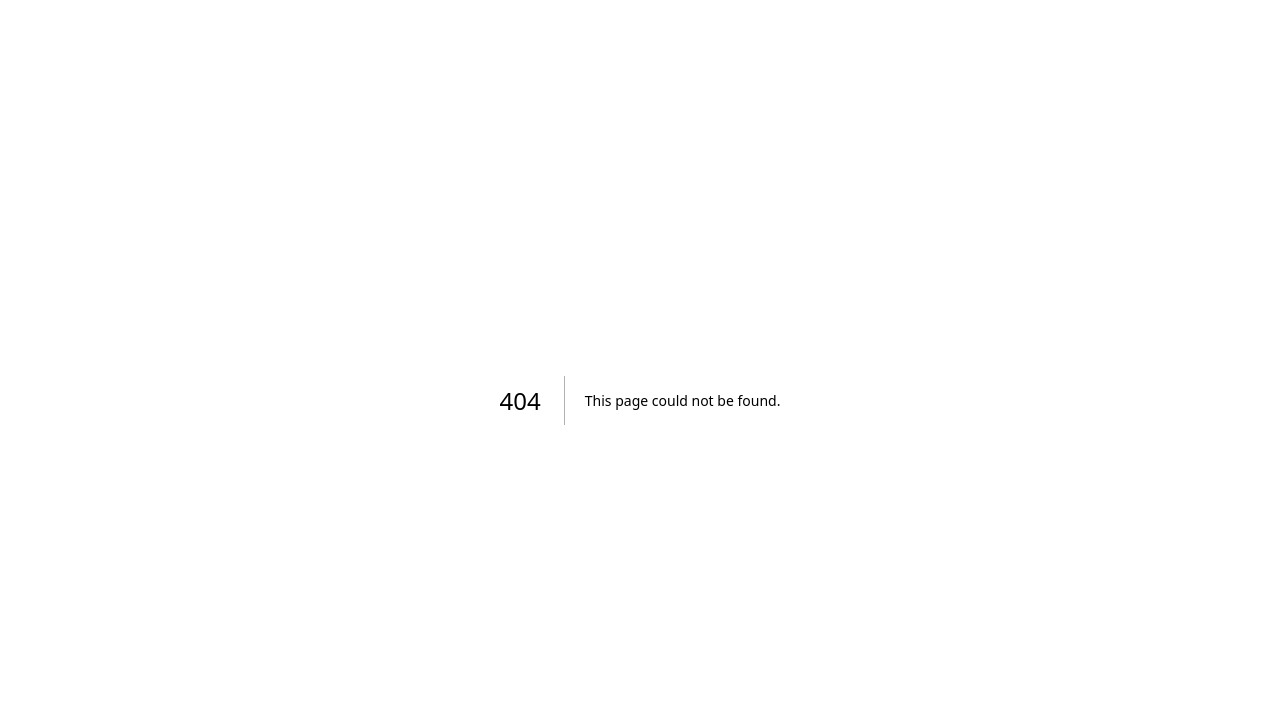
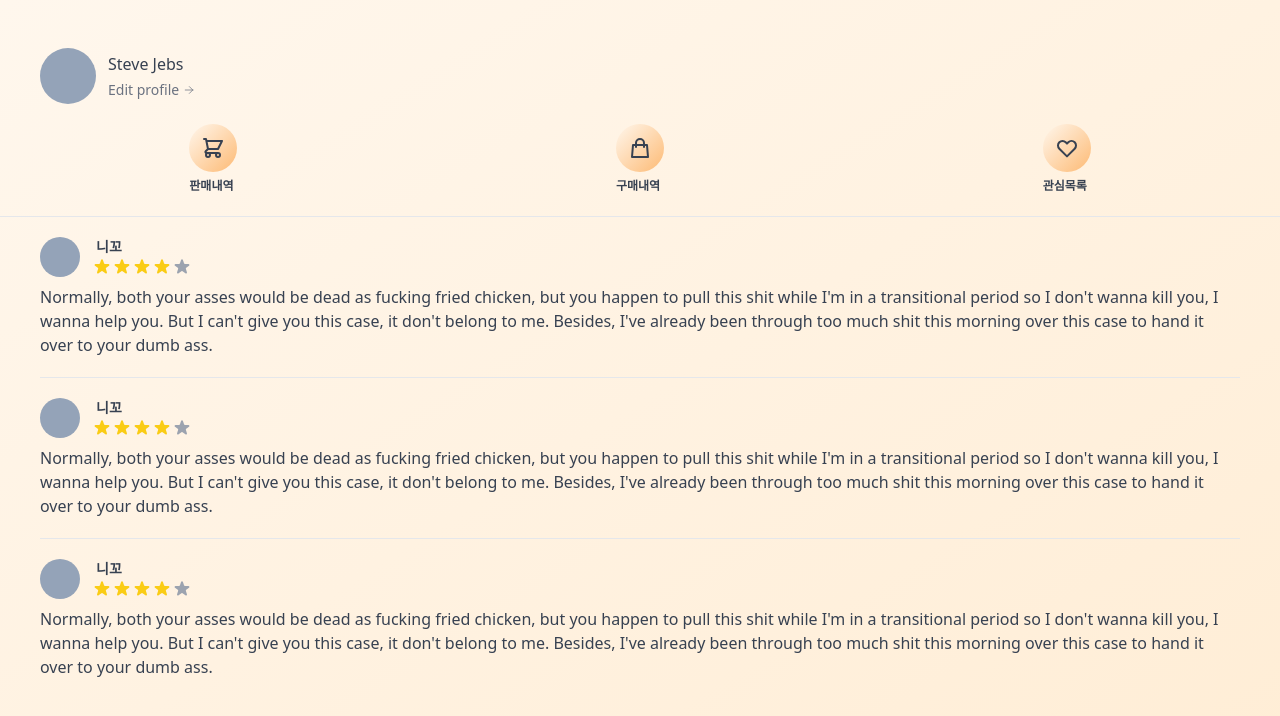
Before and after one commit to yeonvv/carrot-market, a Next.js app: page /profile in a window 1280 px wide. Before the commit this address had no page. Shown: the top 716 px of the page. Built offline with nearby package versions, Linux system fonts and the light colour scheme.

Commit message:
create profile

```diff
--- a/pages/chats/[id].tsx
+++ b/pages/chats/[id].tsx
@@ -5,91 +5,91 @@ const ChatDetail: NextPage = () => {
     <div className="h-full py-12  bg-gradient-to-br from-orange-50 to-orange-100">
       <div className="px-10 space-y-8">
         <div className="flex items-start space-x-3">
-          <div className="w-10 h-10 rounded-full bg-slate-400 ring-2 ring-offset-1 ring-orange-100" />
+          <div className="w-10 h-10 rounded-full bg-slate-400" />
           <div className="mt-5 py-1 px-2 rounded-lg w-1/2 rounded-tl-none bg-gradient-to-br from-orange-200 to-orange-100">
             Hi how much are you selling them for?
           </div>
         </div>
         <div className="flex flex-row-reverse items-start space-x-3 space-x-reverse">
-          <div className="w-10 h-10 rounded-full bg-slate-400 ring-2 ring-offset-1 ring-orange-100" />
+          <div className="w-10 h-10 rounded-full bg-slate-400" />
           <div className="mt-5 py-1 px-2 rounded-lg w-1/2 rounded-tr-none bg-gradient-to-br from-orange-100 to-orange-200">
             I want ￦20,000
           </div>
         </div>
         <div className="flex items-start space-x-3">
-          <div className="w-10 h-10 rounded-full bg-slate-400 ring-2 ring-offset-1 ring-orange-100" />
+          <div className="w-10 h-10 rounded-full bg-slate-400" />
           <div className="mt-5 py-1 px-2 rounded-lg w-1/2 rounded-tl-none bg-gradient-to-br from-orange-200 to-orange-100">
             미쳤어
           </div>
         </div>
         <div className="flex items-start space-x-3">
-          <div className="w-10 h-10 rounded-full bg-slate-400 ring-2 ring-offset-1 ring-orange-100" />
+          <div className="w-10 h-10 rounded-full bg-slate-400" />
           <div className="mt-5 py-1 px-2 rounded-lg w-1/2 rounded-tl-none bg-gradient-to-br from-orange-200 to-orange-100">
             Hi how much are you selling them for?
           </div>
         </div>
         <div className="flex flex-row-reverse items-start space-x-3 space-x-reverse">
-          <div className="w-10 h-10 rounded-full bg-slate-400 ring-2 ring-offset-1 ring-orange-100" />
+          <div className="w-10 h-10 rounded-full bg-slate-400" />
           <div className="mt-5 py-1 px-2 rounded-lg w-1/2 rounded-tr-none bg-gradient-to-br from-orange-100 to-orange-200">
             I want ￦20,000
           </div>
         </div>
         <div className="flex items-start space-x-3">
-          <div className="w-10 h-10 rounded-full bg-slate-400 ring-2 ring-offset-1 ring-orange-100" />
+          <div className="w-10 h-10 rounded-full bg-slate-400" />
           <div className="mt-5 py-1 px-2 rounded-lg w-1/2 rounded-tl-none bg-gradient-to-br from-orange-200 to-orange-100">
             미쳤어
           </div>
         </div>
         <div className="flex items-start space-x-3">
-          <div className="w-10 h-10 rounded-full bg-slate-400 ring-2 ring-offset-1 ring-orange-100" />
+          <div className="w-10 h-10 rounded-full bg-slate-400" />
           <div className="mt-5 py-1 px-2 rounded-lg w-1/2 rounded-tl-none bg-gradient-to-br from-orange-200 to-orange-100">
             Hi how much are you selling them for?
           </div>
         </div>
         <div className="flex flex-row-reverse items-start space-x-3 space-x-reverse">
-          <div className="w-10 h-10 rounded-full bg-slate-400 ring-2 ring-offset-1 ring-orange-100" />
+          <div className="w-10 h-10 rounded-full bg-slate-400" />
           <div className="mt-5 py-1 px-2 rounded-lg w-1/2 rounded-tr-none bg-gradient-to-br from-orange-100 to-orange-200">
             I want ￦20,000
           </div>
         </div>
         <div className="flex items-start space-x-3">
-          <div className="w-10 h-10 rounded-full bg-slate-400 ring-2 ring-offset-1 ring-orange-100" />
+          <div className="w-10 h-10 rounded-full bg-slate-400" />
           <div className="mt-5 py-1 px-2 rounded-lg w-1/2 rounded-tl-none bg-gradient-to-br from-orange-200 to-orange-100">
             미쳤어
           </div>
         </div>
         <div className="flex items-start space-x-3">
-          <div className="w-10 h-10 rounded-full bg-slate-400 ring-2 ring-offset-1 ring-orange-100" />
+          <div className="w-10 h-10 rounded-full bg-slate-400" />
           <div className="mt-5 py-1 px-2 rounded-lg w-1/2 rounded-tl-none bg-gradient-to-br from-orange-200 to-orange-100">
             Hi how much are you selling them for?
           </div>
         </div>
         <div className="flex flex-row-reverse items-start space-x-3 space-x-reverse">
-          <div className="w-10 h-10 rounded-full bg-slate-400 ring-2 ring-offset-1 ring-orange-100" />
+          <div className="w-10 h-10 rounded-full bg-slate-400" />
           <div className="mt-5 py-1 px-2 rounded-lg w-1/2 rounded-tr-none bg-gradient-to-br from-orange-100 to-orange-200">
             I want ￦20,000
           </div>
         </div>
         <div className="flex items-start space-x-3">
-          <div className="w-10 h-10 rounded-full bg-slate-400 ring-2 ring-offset-1 ring-orange-100" />
+          <div className="w-10 h-10 rounded-full bg-slate-400" />
           <div className="mt-5 py-1 px-2 rounded-lg w-1/2 rounded-tl-none bg-gradient-to-br from-orange-200 to-orange-100">
             미쳤어
           </div>
         </div>
         <div className="flex items-start space-x-3">
-          <div className="w-10 h-10 rounded-full bg-slate-400 ring-2 ring-offset-1 ring-orange-100" />
+          <div className="w-10 h-10 rounded-full bg-slate-400" />
           <div className="mt-5 py-1 px-2 rounded-lg w-1/2 rounded-tl-none bg-gradient-to-br from-orange-200 to-orange-100">
             Hi how much are you selling them for?
           </div>
         </div>
         <div className="flex flex-row-reverse items-start space-x-3 space-x-reverse">
-          <div className="w-10 h-10 rounded-full bg-slate-400 ring-2 ring-offset-1 ring-orange-100" />
+          <div className="w-10 h-10 rounded-full bg-slate-400" />
           <div className="mt-5 py-1 px-2 rounded-lg w-1/2 rounded-tr-none bg-gradient-to-br from-orange-100 to-orange-200">
             I want ￦20,000
           </div>
         </div>
         <div className="flex items-start space-x-3">
-          <div className="w-10 h-10 rounded-full bg-slate-400 ring-2 ring-offset-1 ring-orange-100" />
+          <div className="w-10 h-10 rounded-full bg-slate-400" />
           <div className="mt-5 py-1 px-2 rounded-lg w-1/2 rounded-tl-none bg-gradient-to-br from-orange-200 to-orange-100">
             미쳤어
           </div>
--- /dev/null
+++ b/pages/profile.tsx
@@ -0,0 +1,161 @@
+import type { NextPage } from "next";
+
+const Profile: NextPage = () => {
+  return (
+    <div className="h-screen py-12  text-gray-700 bg-gradient-to-br from-orange-50 to-orange-100">
+      <div className="flex items-center px-10 space-x-3 pb-5">
+        <div className="w-14 h-14 rounded-full bg-slate-400 cursor-pointer" />
+        <div className="flex flex-col space-y-1">
+          <span className="text-base font-medium">Steve Jebs</span>
+          <span className="flex items-center text-gray-500 text-sm font-medium cursor-pointer">
+            Edit profile
+            <svg
+              xmlns="http://www.w3.org/2000/svg"
+              fill="none"
+              viewBox="0 0 24 24"
+              strokeWidth="1.5"
+              stroke="currentColor"
+              className="w-3 h-3 ml-1"
+            >
+              <path
+                strokeLinecap="round"
+                strokeLinejoin="round"
+                d="M4.5 12h15m0 0l-6.75-6.75M19.5 12l-6.75 6.75"
+              />
+            </svg>
+          </span>
+        </div>
+      </div>
+      <div className="flex justify-around pb-5 border-b">
+        <div>
+          <div className="flex flex-col items-center justify-center space-y-1 h-12 w-12 rounded-full font-medium bg-gradient-to-br from-orange-50 to-orange-300 hover:bg-gradient-to-br hover:from-orange-300 hoverto-orange-50 cursor-pointer">
+            <svg
+              className="w-6 h-6"
+              fill="none"
+              stroke="currentColor"
+              viewBox="0 0 24 24"
+              xmlns="http://www.w3.org/2000/svg"
+            >
+              <path
+                strokeLinecap="round"
+                strokeLinejoin="round"
+                strokeWidth="2"
+                d="M3 3h2l.4 2M7 13h10l4-8H5.4M7 13L5.4 5M7 13l-2.293 2.293c-.63.63-.184 1.707.707 1.707H17m0 0a2 2 0 100 4 2 2 0 000-4zm-8 2a2 2 0 11-4 0 2 2 0 014 0z"
+              ></path>
+            </svg>
+          </div>
+          <span className="text-xs font-bold">판매내역</span>
+        </div>
+        <div>
+          <div className="flex flex-col items-center justify-center space-y-1 h-12 w-12 rounded-full font-medium bg-gradient-to-br from-orange-50 to-orange-300 hover:bg-gradient-to-br hover:from-orange-300 hoverto-orange-50 cursor-pointer">
+            <svg
+              className="w-6 h-6"
+              fill="none"
+              stroke="currentColor"
+              viewBox="0 0 24 24"
+              xmlns="http://www.w3.org/2000/svg"
+            >
+              <path
+                strokeLinecap="round"
+                strokeLinejoin="round"
+                strokeWidth="2"
+                d="M16 11V7a4 4 0 00-8 0v4M5 9h14l1 12H4L5 9z"
+              ></path>
+            </svg>
+          </div>
+          <span className="text-xs font-bold">구매내역</span>
+        </div>
+        <div>
+          <div className="flex flex-col items-center justify-center space-y-1 h-12 w-12 rounded-full font-medium bg-gradient-to-br from-orange-50 to-orange-300 hover:bg-gradient-to-br hover:from-orange-300 hoverto-orange-50 cursor-pointer">
+            <svg
+              className="w-6 h-6"
+              fill="none"
+              stroke="currentColor"
+              viewBox="0 0 24 24"
+              xmlns="http://www.w3.org/2000/svg"
+            >
+              <path
+                strokeLinecap="round"
+                strokeLinejoin="round"
+                strokeWidth="2"
+                d="M4.318 6.318a4.5 4.5 0 000 6.364L12 20.364l7.682-7.682a4.5 4.5 0 00-6.364-6.364L12 7.636l-1.318-1.318a4.5 4.5 0 00-6.364 0z"
+              ></path>
+            </svg>
+          </div>
+          <span className="text-xs font-bold">관심목록</span>
+        </div>
+      </div>
+      <div className="px-10 divide-y-[1px]">
+        {[1, 2, 3].map((_, i) => (
+          <div className="py-5 space-y-2">
+            <div className="flex items-center space-x-3">
+              <div className="w-10 h-10 rounded-full bg-slate-400" />
+              <div className="flex flex-col items-start">
+                <h4 className="pl-1 text-sm font-bold">니꼬</h4>
+                <div className="flex">
+                  <svg
+                    className="text-yellow-400 h-5 w-5"
+                    xmlns="http://www.w3.org/2000/svg"
+                    viewBox="0 0 20 20"
+                    fill="currentColor"
+                    aria-hidden="true"
+                  >
+                    <path d="M9.049 2.927c.3-.921 1.603-.921 1.902 0l1.07 3.292a1 1 0 00.95.69h3.462c.969 0 1.371 1.24.588 1.81l-2.8 2.034a1 1 0 00-.364 1.118l1.07 3.292c.3.921-.755 1.688-1.54 1.118l-2.8-2.034a1 1 0 00-1.175 0l-2.8 2.034c-.784.57-1.838-.197-1.539-1.118l1.07-3.292a1 1 0 00-.364-1.118L2.98 8.72c-.783-.57-.38-1.81.588-1.81h3.461a1 1 0 00.951-.69l1.07-3.292z" />
+                  </svg>
+                  <svg
+                    className="text-yellow-400 h-5 w-5"
+                    xmlns="http://www.w3.org/2000/svg"
+                    viewBox="0 0 20 20"
+                    fill="currentColor"
+                    aria-hidden="true"
+                  >
+                    <path d="M9.049 2.927c.3-.921 1.603-.921 1.902 0l1.07 3.292a1 1 0 00.95.69h3.462c.969 0 1.371 1.24.588 1.81l-2.8 2.034a1 1 0 00-.364 1.118l1.07 3.292c.3.921-.755 1.688-1.54 1.118l-2.8-2.034a1 1 0 00-1.175 0l-2.8 2.034c-.784.57-1.838-.197-1.539-1.118l1.07-3.292a1 1 0 00-.364-1.118L2.98 8.72c-.783-.57-.38-1.81.588-1.81h3.461a1 1 0 00.951-.69l1.07-3.292z" />
+                  </svg>
+                  <svg
+                    className="text-yellow-400 h-5 w-5"
+                    xmlns="http://www.w3.org/2000/svg"
+                    viewBox="0 0 20 20"
+                    fill="currentColor"
+                    aria-hidden="true"
+                  >
+                    <path d="M9.049 2.927c.3-.921 1.603-.921 1.902 0l1.07 3.292a1 1 0 00.95.69h3.462c.969 0 1.371 1.24.588 1.81l-2.8 2.034a1 1 0 00-.364 1.118l1.07 3.292c.3.921-.755 1.688-1.54 1.118l-2.8-2.034a1 1 0 00-1.175 0l-2.8 2.034c-.784.57-1.838-.197-1.539-1.118l1.07-3.292a1 1 0 00-.364-1.118L2.98 8.72c-.783-.57-.38-1.81.588-1.81h3.461a1 1 0 00.951-.69l1.07-3.292z" />
+                  </svg>
+                  <svg
+                    className="text-yellow-400 h-5 w-5"
+                    xmlns="http://www.w3.org/2000/svg"
+                    viewBox="0 0 20 20"
+                    fill="currentColor"
+                    aria-hidden="true"
+                  >
+                    <path d="M9.049 2.927c.3-.921 1.603-.921 1.902 0l1.07 3.292a1 1 0 00.95.69h3.462c.969 0 1.371 1.24.588 1.81l-2.8 2.034a1 1 0 00-.364 1.118l1.07 3.292c.3.921-.755 1.688-1.54 1.118l-2.8-2.034a1 1 0 00-1.175 0l-2.8 2.034c-.784.57-1.838-.197-1.539-1.118l1.07-3.292a1 1 0 00-.364-1.118L2.98 8.72c-.783-.57-.38-1.81.588-1.81h3.461a1 1 0 00.951-.69l1.07-3.292z" />
+                  </svg>
+                  <svg
+                    className="text-gray-400 h-5 w-5"
+                    xmlns="http://www.w3.org/2000/svg"
+                    viewBox="0 0 20 20"
+                    fill="currentColor"
+                    aria-hidden="true"
+                  >
+                    <path d="M9.049 2.927c.3-.921 1.603-.921 1.902 0l1.07 3.292a1 1 0 00.95.69h3.462c.969 0 1.371 1.24.588 1.81l-2.8 2.034a1 1 0 00-.364 1.118l1.07 3.292c.3.921-.755 1.688-1.54 1.118l-2.8-2.034a1 1 0 00-1.175 0l-2.8 2.034c-.784.57-1.838-.197-1.539-1.118l1.07-3.292a1 1 0 00-.364-1.118L2.98 8.72c-.783-.57-.38-1.81.588-1.81h3.461a1 1 0 00.951-.69l1.07-3.292z" />
+                  </svg>
+                </div>
+              </div>
+            </div>
+            <div>
+              <p>
+                Normally, both your asses would be dead as fucking fried
+                chicken, but you happen to pull this shit while I&apos;m in a
+                transitional period so I don&apos;t wanna kill you, I wanna help
+                you. But I can&apos;t give you this case, it don&apos;t belong
+                to me. Besides, I&apos;ve already been through too much shit
+                this morning over this case to hand it over to your dumb ass.
+              </p>
+            </div>
+          </div>
+        ))}
+      </div>
+    </div>
+  );
+};
+
+export default Profile;
```
